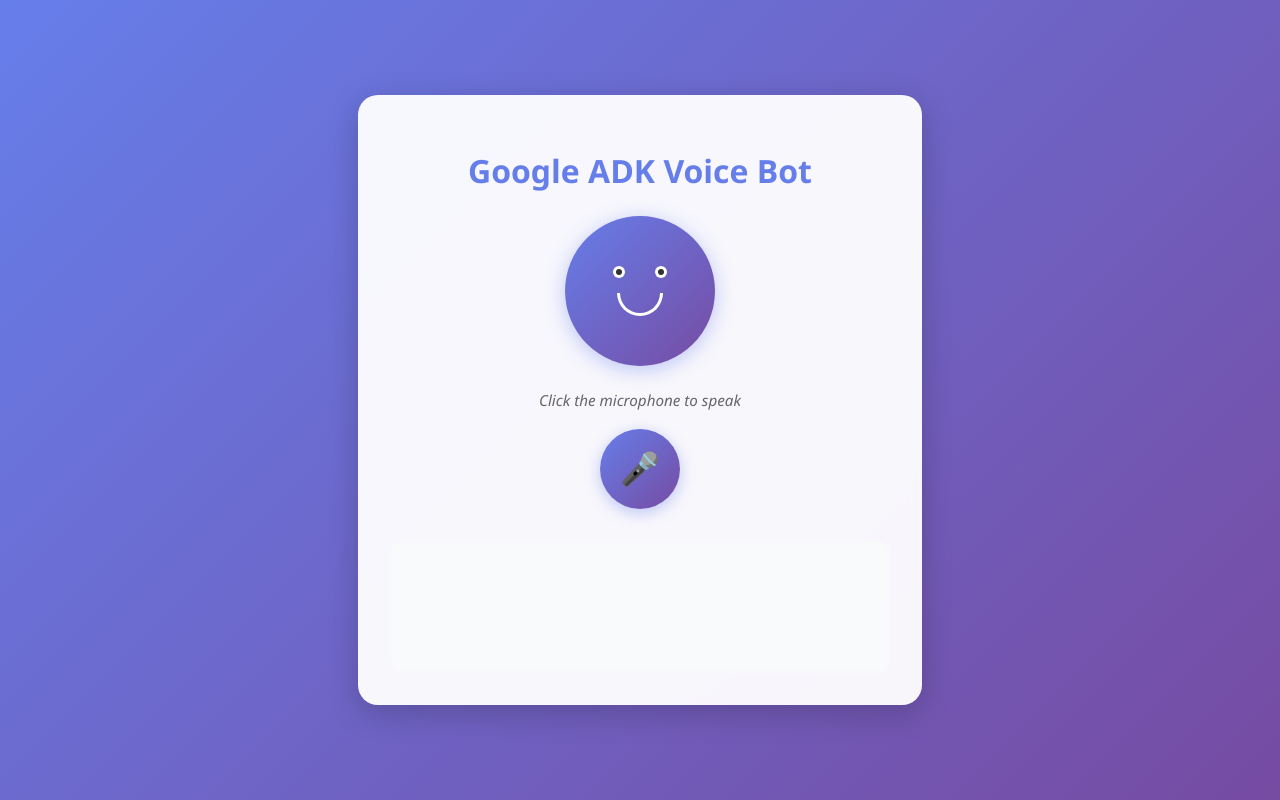
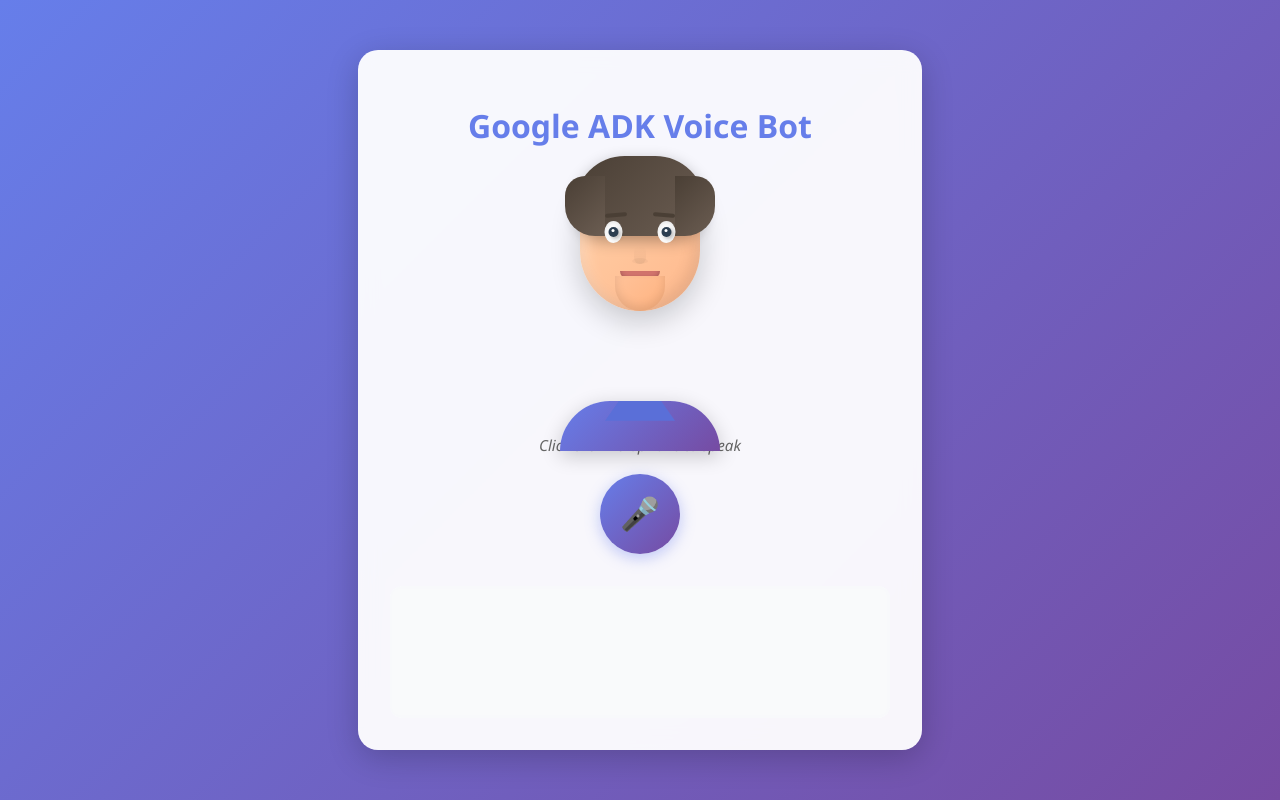
Before and after one commit to TheNavigateur/avatar_voice_chatbot, a FastAPI app: page / in a window 1280 px wide. Run offline with FastAPI, Linux system fonts and the light colour scheme.

Commit message:
Human-attempt avatar

```diff
--- a/templates/index.html
+++ b/templates/index.html
@@ -37,9 +37,10 @@
         /* Avatar Container */
         .avatar-container {
             position: relative;
-            width: 150px;
-            height: 150px;
+            width: 200px;
+            height: 240px;
             margin: 1.5rem auto;
+            perspective: 1000px;
         }
 
         /* Animated rings */
@@ -54,18 +55,18 @@
         }
 
         .avatar-ring.ring-1 {
-            width: 150px;
-            height: 150px;
+            width: 200px;
+            height: 200px;
         }
 
         .avatar-ring.ring-2 {
-            width: 170px;
-            height: 170px;
+            width: 230px;
+            height: 230px;
         }
 
         .avatar-ring.ring-3 {
-            width: 190px;
-            height: 190px;
+            width: 260px;
+            height: 260px;
         }
 
         .avatar-ring.speaking {
@@ -96,101 +97,237 @@
             animation-delay: 0.6s;
         }
 
-        /* Avatar circle */
+        /* 3D Avatar */
         .avatar {
             position: relative;
-            width: 150px;
-            height: 150px;
-            border-radius: 50%;
-            background: linear-gradient(135deg, #667eea 0%, #764ba2 100%);
-            display: flex;
-            align-items: center;
-            justify-content: center;
-            box-shadow: 0 4px 20px rgba(102, 126, 234, 0.4);
+            width: 200px;
+            height: 240px;
+            z-index: 10;
+            transform-style: preserve-3d;
             transition: transform 0.3s ease;
-            z-index: 10;
         }
 
         .avatar.speaking {
-            animation: avatarBounce 0.6s ease-in-out infinite;
+            animation: avatarFloat 2s ease-in-out infinite;
         }
 
-        @keyframes avatarBounce {
+        @keyframes avatarFloat {
 
             0%,
             100% {
-                transform: scale(1);
+                transform: translateY(0px);
             }
 
             50% {
-                transform: scale(1.05);
+                transform: translateY(-8px);
             }
         }
 
-        /* Avatar face */
-        .avatar-face {
+        /* Head */
+        .avatar-head {
             position: relative;
-            width: 100%;
-            height: 100%;
-            display: flex;
-            flex-direction: column;
-            align-items: center;
-            justify-content: center;
+            width: 120px;
+            height: 140px;
+            margin: 0 auto;
+            background: linear-gradient(135deg, #ffd1a9 0%, #ffb88c 100%);
+            border-radius: 60px 60px 70px 70px;
+            box-shadow:
+                0 10px 30px rgba(0, 0, 0, 0.2),
+                inset -5px -5px 15px rgba(0, 0, 0, 0.1),
+                inset 5px 5px 15px rgba(255, 255, 255, 0.3);
+        }
+
+        /* Hair */
+        .avatar-hair {
+            position: absolute;
+            top: -15px;
+            left: 50%;
+            transform: translateX(-50%);
+            width: 130px;
+            height: 80px;
+            background: linear-gradient(135deg, #4a3f35 0%, #6b5d52 100%);
+            border-radius: 65px 65px 40px 40px;
+            box-shadow: 0 5px 15px rgba(0, 0, 0, 0.3);
+        }
+
+        .avatar-hair::before {
+            content: '';
+            position: absolute;
+            top: 20px;
+            left: -10px;
+            width: 40px;
+            height: 60px;
+            background: linear-gradient(135deg, #4a3f35 0%, #6b5d52 100%);
+            border-radius: 20px 0 0 30px;
+        }
+
+        .avatar-hair::after {
+            content: '';
+            position: absolute;
+            top: 20px;
+            right: -10px;
+            width: 40px;
+            height: 60px;
+            background: linear-gradient(135deg, #4a3f35 0%, #6b5d52 100%);
+            border-radius: 0 20px 30px 0;
         }
 
         /* Eyes */
         .avatar-eyes {
+            position: absolute;
+            top: 50px;
+            left: 50%;
+            transform: translateX(-50%);
             display: flex;
-            gap: 30px;
-            margin-bottom: 15px;
+            gap: 35px;
         }
 
         .avatar-eye {
-            width: 12px;
-            height: 12px;
+            width: 18px;
+            height: 22px;
             background: white;
             border-radius: 50%;
             position: relative;
+            box-shadow: inset 0 2px 4px rgba(0, 0, 0, 0.1);
         }
 
         .avatar-eye::after {
             content: '';
             position: absolute;
-            width: 6px;
+            width: 10px;
+            height: 10px;
+            background: #2c3e50;
+            border-radius: 50%;
+            top: 6px;
+            left: 4px;
+            box-shadow: 2px 2px 4px rgba(0, 0, 0, 0.3);
+        }
+
+        .avatar-eye::before {
+            content: '';
+            position: absolute;
+            width: 3px;
+            height: 3px;
+            background: white;
+            border-radius: 50%;
+            top: 8px;
+            left: 7px;
+            z-index: 1;
+        }
+
+        /* Eyebrows */
+        .avatar-eyebrow {
+            position: absolute;
+            top: 42px;
+            width: 22px;
+            height: 4px;
+            background: #4a3f35;
+            border-radius: 2px;
+        }
+
+        .avatar-eyebrow.left {
+            left: 25px;
+            transform: rotate(-5deg);
+        }
+
+        .avatar-eyebrow.right {
+            right: 25px;
+            transform: rotate(5deg);
+        }
+
+        /* Nose */
+        .avatar-nose {
+            position: absolute;
+            top: 75px;
+            left: 50%;
+            transform: translateX(-50%);
+            width: 12px;
+            height: 18px;
+            background: linear-gradient(to bottom, transparent 0%, rgba(0, 0, 0, 0.05) 100%);
+            border-radius: 6px;
+        }
+
+        .avatar-nose::after {
+            content: '';
+            position: absolute;
+            bottom: 0;
+            left: 50%;
+            transform: translateX(-50%);
+            width: 16px;
             height: 6px;
-            background: #333;
+            background: rgba(0, 0, 0, 0.03);
             border-radius: 50%;
-            top: 50%;
-            left: 50%;
-            transform: translate(-50%, -50%);
         }
 
         /* Mouth */
         .avatar-mouth {
+            position: absolute;
+            top: 100px;
+            left: 50%;
+            transform: translateX(-50%);
             width: 40px;
-            height: 20px;
-            border: 3px solid white;
-            border-top: none;
-            border-radius: 0 0 40px 40px;
+            height: 8px;
+            background: #d4756e;
+            border-radius: 0 0 20px 20px;
             transition: all 0.2s ease;
+            box-shadow: inset 0 -2px 4px rgba(0, 0, 0, 0.2);
         }
 
         .avatar.speaking .avatar-mouth {
-            animation: mouthTalk 0.3s ease-in-out infinite;
+            animation: mouthTalk3D 0.3s ease-in-out infinite;
         }
 
-        @keyframes mouthTalk {
+        @keyframes mouthTalk3D {
 
             0%,
             100% {
-                height: 20px;
-                border-radius: 0 0 40px 40px;
+                height: 8px;
+                border-radius: 0 0 20px 20px;
             }
 
             50% {
-                height: 25px;
-                border-radius: 0 0 50px 50px;
+                height: 20px;
+                border-radius: 0 0 25px 25px;
+                background: #c96860;
             }
+        }
+
+        /* Neck */
+        .avatar-neck {
+            position: absolute;
+            bottom: 0;
+            left: 50%;
+            transform: translateX(-50%);
+            width: 50px;
+            height: 35px;
+            background: linear-gradient(135deg, #ffc299 0%, #ffb380 100%);
+            border-radius: 0 0 25px 25px;
+            box-shadow: inset 0 -5px 10px rgba(0, 0, 0, 0.1);
+        }
+
+        /* Shoulders */
+        .avatar-shoulders {
+            position: absolute;
+            bottom: -40px;
+            left: 50%;
+            transform: translateX(-50%);
+            width: 160px;
+            height: 50px;
+            background: linear-gradient(135deg, #667eea 0%, #764ba2 100%);
+            border-radius: 80px 80px 0 0;
+            box-shadow: 0 5px 20px rgba(0, 0, 0, 0.2);
+        }
+
+        /* Collar */
+        .avatar-collar {
+            position: absolute;
+            top: 0;
+            left: 50%;
+            transform: translateX(-50%);
+            width: 70px;
+            height: 20px;
+            background: #5a6fd8;
+            clip-path: polygon(20% 0%, 80% 0%, 100% 100%, 0% 100%);
         }
 
         #status {
@@ -290,12 +427,20 @@
             <div class="avatar-ring ring-2"></div>
             <div class="avatar-ring ring-3"></div>
             <div class="avatar" id="avatar">
-                <div class="avatar-face">
+                <div class="avatar-head">
+                    <div class="avatar-hair"></div>
+                    <div class="avatar-eyebrow left"></div>
+                    <div class="avatar-eyebrow right"></div>
                     <div class="avatar-eyes">
                         <div class="avatar-eye"></div>
                         <div class="avatar-eye"></div>
                     </div>
+                    <div class="avatar-nose"></div>
                     <div class="avatar-mouth"></div>
+                    <div class="avatar-neck"></div>
+                </div>
+                <div class="avatar-shoulders">
+                    <div class="avatar-collar"></div>
                 </div>
             </div>
         </div>
```
